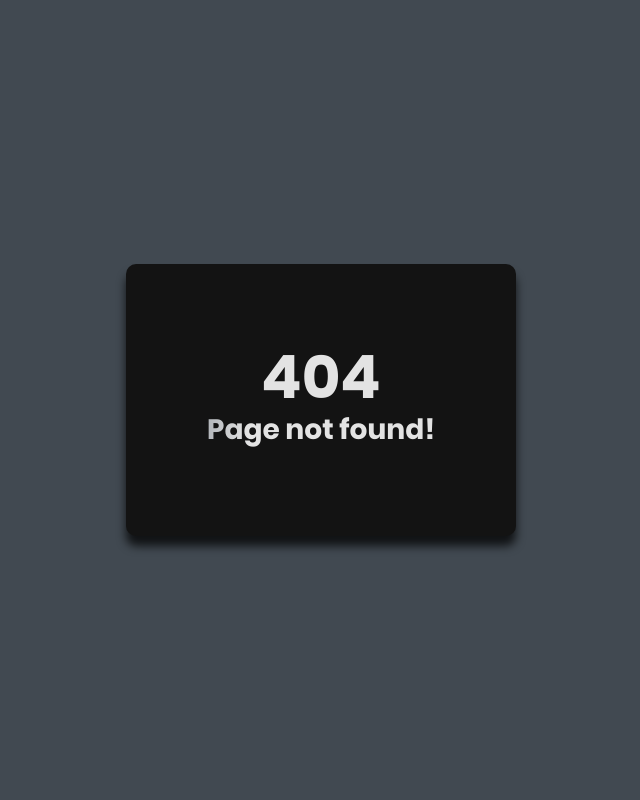
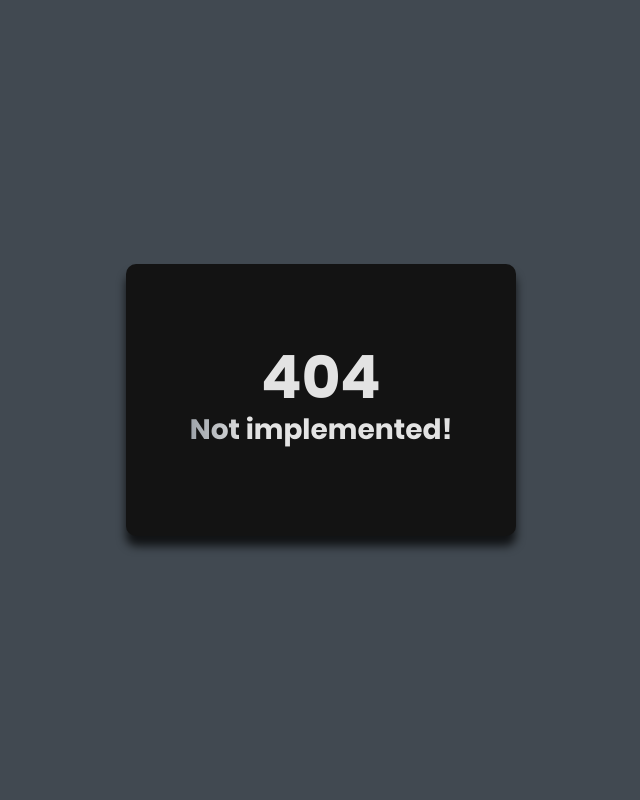
Before and after one commit to Alexander-H9/AIOD, a Flask app: template client/templates/404.html in a window 1280 px wide. Shown: the whole page, without its empty margins (319-959 px from the left). Run offline with Flask 2, Linux system fonts and the light colour scheme; the template is opened without the code that fills it, so the values that code supplies are empty.

Commit message:
updated 404+login bug

```diff
--- a/client/app.py
+++ b/client/app.py
@@ -54,7 +54,6 @@ def account_login():
 
     # init client credentials
     client.username_pw_set(username=username, password=password)
-    flag = True
     # connect client to broker
     global port
     print("start auth")
@@ -66,7 +65,7 @@ def account_login():
     print("status: ", status)
     print("port: ", port)
 
-    if flag == True:
+    if status:
         app.is_logged_in = True
 
     return jsonify([flag, status])
--- a/client/templates/404.html
+++ b/client/templates/404.html
@@ -17,7 +17,7 @@
             <div class="wrap-login100">
                 <span class="login100-form-title">
                     <span>404</span>
-                    <h3>Page not found!</h3>
+                    <h3>Not implemented!</h3>
                 </span>
             </div>
         </div>
```
